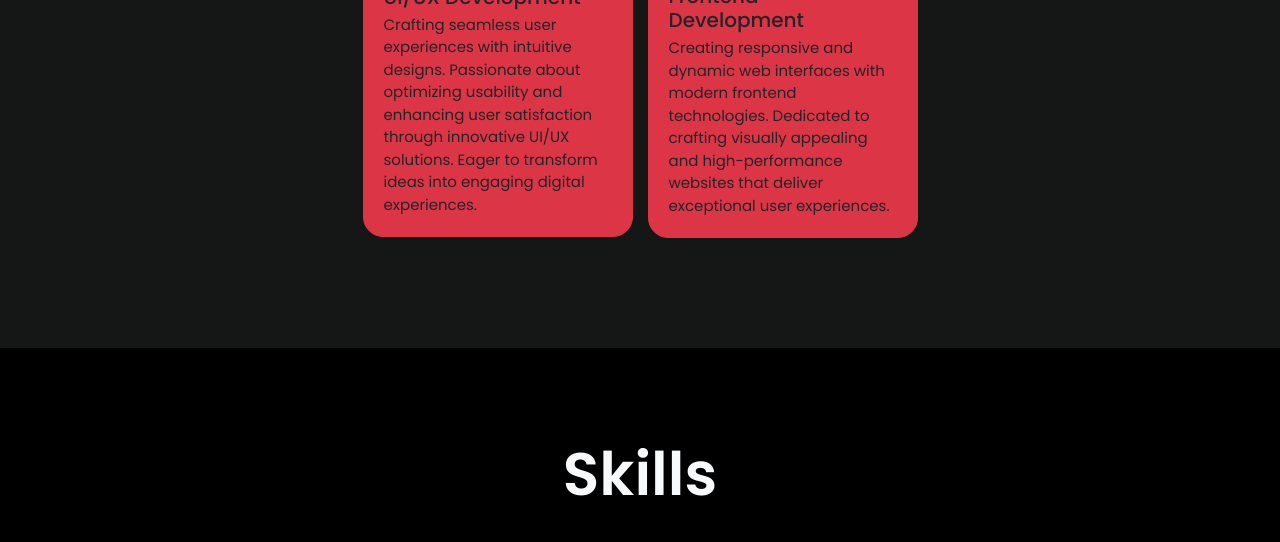
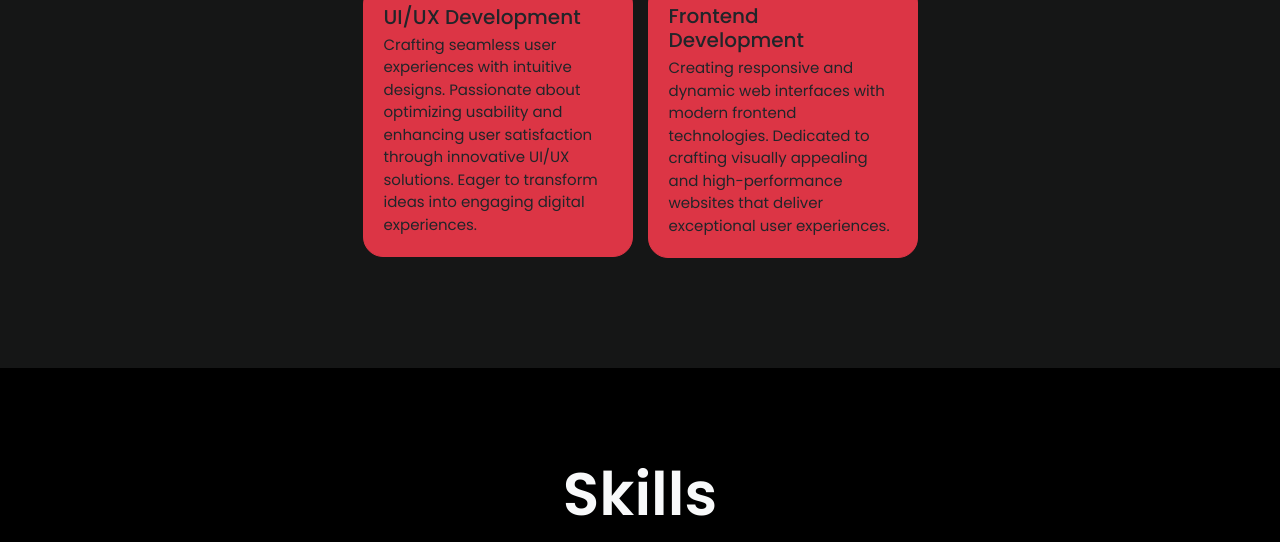
Before and after one commit to froster102/portfolio, a plain HTML site: page index.html in a window 1280 px wide. Shown: the part 757-1299 px from the top of the page. Drawn offline with nearby package versions, Linux system fonts and the light colour scheme.

Commit message:
Update style.css

```diff
--- a/style.css
+++ b/style.css
@@ -10,7 +10,7 @@ html {
 
 body {
     font-family: "Poppins", sans-serif;
-    padding-top: 10px;
+    padding-top: 30px !important;
     overflow-x: hidden;
 }
 
```
